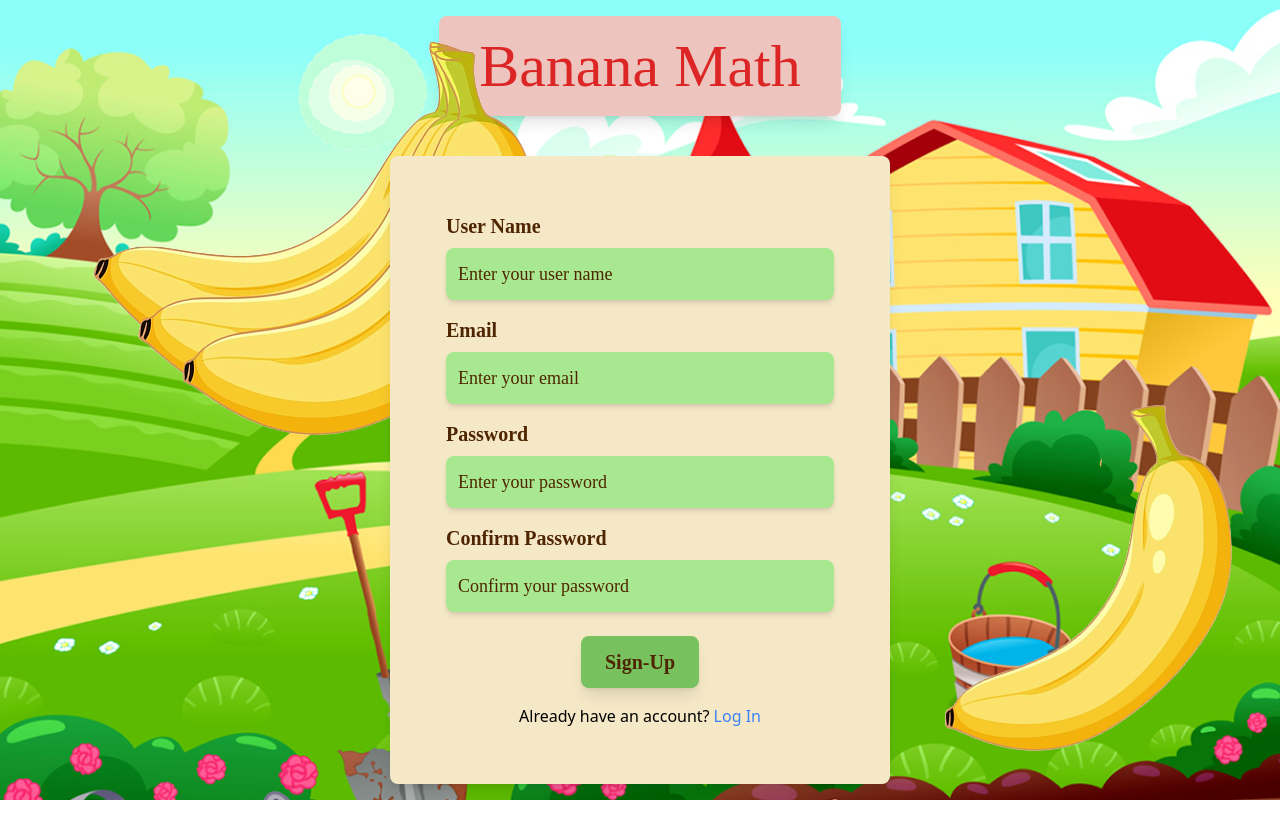
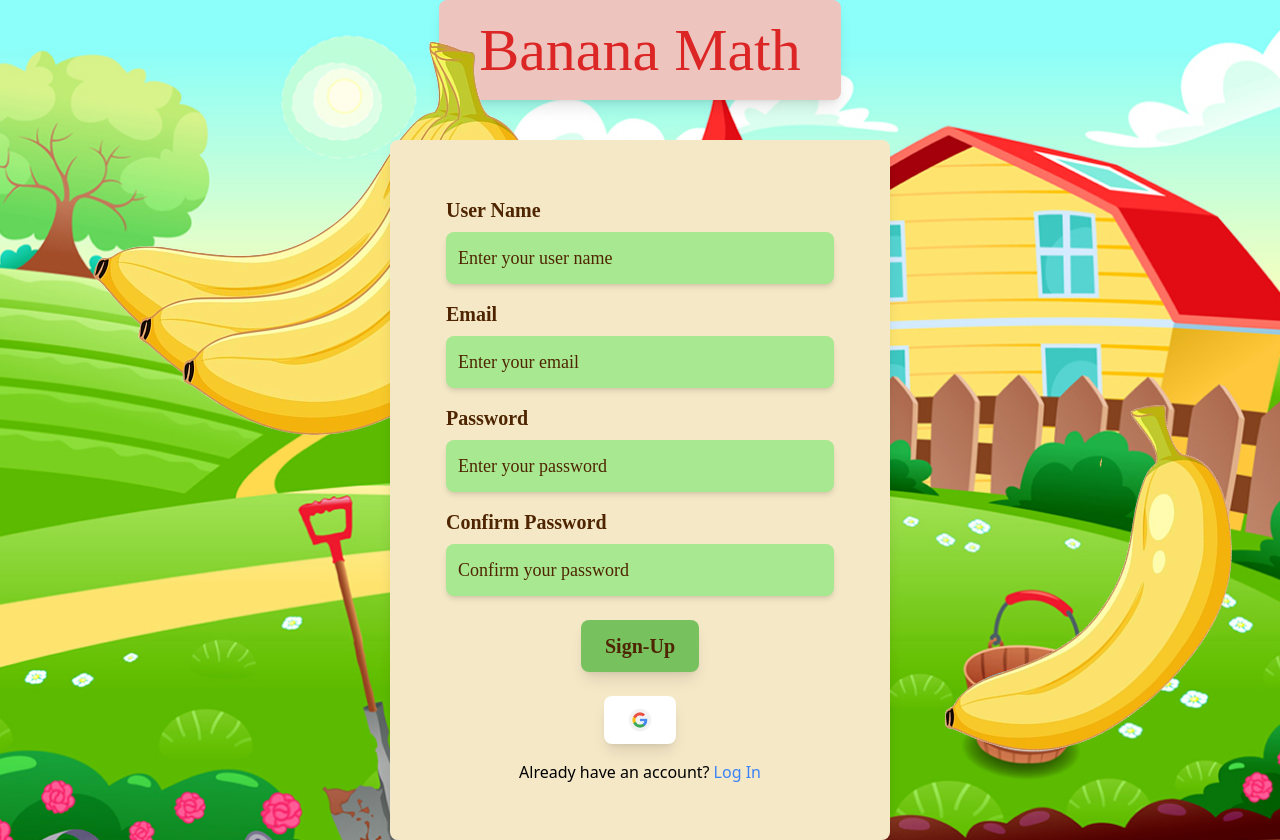
Before and after one commit to MalithaSupun/Banana-Game, a React (Vite) app: page /signup in a window 1280 px wide. Before the commit the page ends 800 px from the top, so only its background shows below. Built offline with nearby package versions, Linux system fonts and the light colour scheme.

Commit message:
enhance SignupPage; implement Google sign-up functionality and update user profile with display name

```diff
--- a/src/pages/SignupPage.jsx
+++ b/src/pages/SignupPage.jsx
@@ -4,9 +4,10 @@ import BananaTitleBox from "../components/BananaTitleBox";
 import Banana from "../assets/LoginpageRightbanana.png";
 import BananaRight from "../assets/LoginPageThribleBanana.png";
 import { useNavigate } from "react-router-dom";
-import { getAuth, createUserWithEmailAndPassword, updateProfile } from "firebase/auth";
+import { getAuth, createUserWithEmailAndPassword, updateProfile, signInWithPopup, GoogleAuthProvider } from "firebase/auth";
 import { auth } from "../services/firebase";
 import { toast } from "react-toastify"; // Import toast
+import GoogleLogo from "../assets/GoogleLogo.png";
 
 function SignupPage() {
   const [username, setUsername] = useState("");
@@ -32,6 +33,33 @@ function SignupPage() {
         }).then(() => {
           // Successfully updated user profile
           toast.success(`${username} successfully signed up!`, { // Show toast message
+            position: "top-center",
+            autoClose: 3000, // Auto close after 3 seconds
+          });
+          navigate("/login"); // Navigate to login page after successful sign-up
+        }).catch((error) => {
+          const errorMessage = error.message;
+          alert(`Error updating profile: ${errorMessage}`);
+        });
+      })
+      .catch((error) => {
+        const errorMessage = error.message;
+        alert(`Error: ${errorMessage}`);
+      });
+  };
+
+  const handleGoogleSignUp = () => {
+    const provider = new GoogleAuthProvider();
+    signInWithPopup(auth, provider)
+      .then((result) => {
+        const user = result.user;
+
+        // Update the user's profile with the username
+        updateProfile(user, {
+          displayName: user.displayName, // Set the displayName to the user's name from Google
+        }).then(() => {
+          // Successfully updated user profile
+          toast.success(`${user.displayName} successfully signed up with Google!`, { // Show toast message
             position: "top-center",
             autoClose: 3000, // Auto close after 3 seconds
           });
@@ -105,6 +133,17 @@ function SignupPage() {
         >
           Sign-Up
         </button>
+        <button
+          onClick={handleGoogleSignUp}
+          className="bg-white text-white font-bold text-xl px-6 py-3 rounded-lg mt-6 shadow-lg flex items-center justify-center gap-4 font-dancingScript"
+        >
+          {/* Google Logo */}
+          <img
+            src={GoogleLogo}
+            alt="Google Logo"
+            className="w-6 h-6"
+          />
+        </button>
         <p className="mt-4 text-black">
           Already have an account?
           <a href="/login" className="text-blue-500 ml-1">
```
